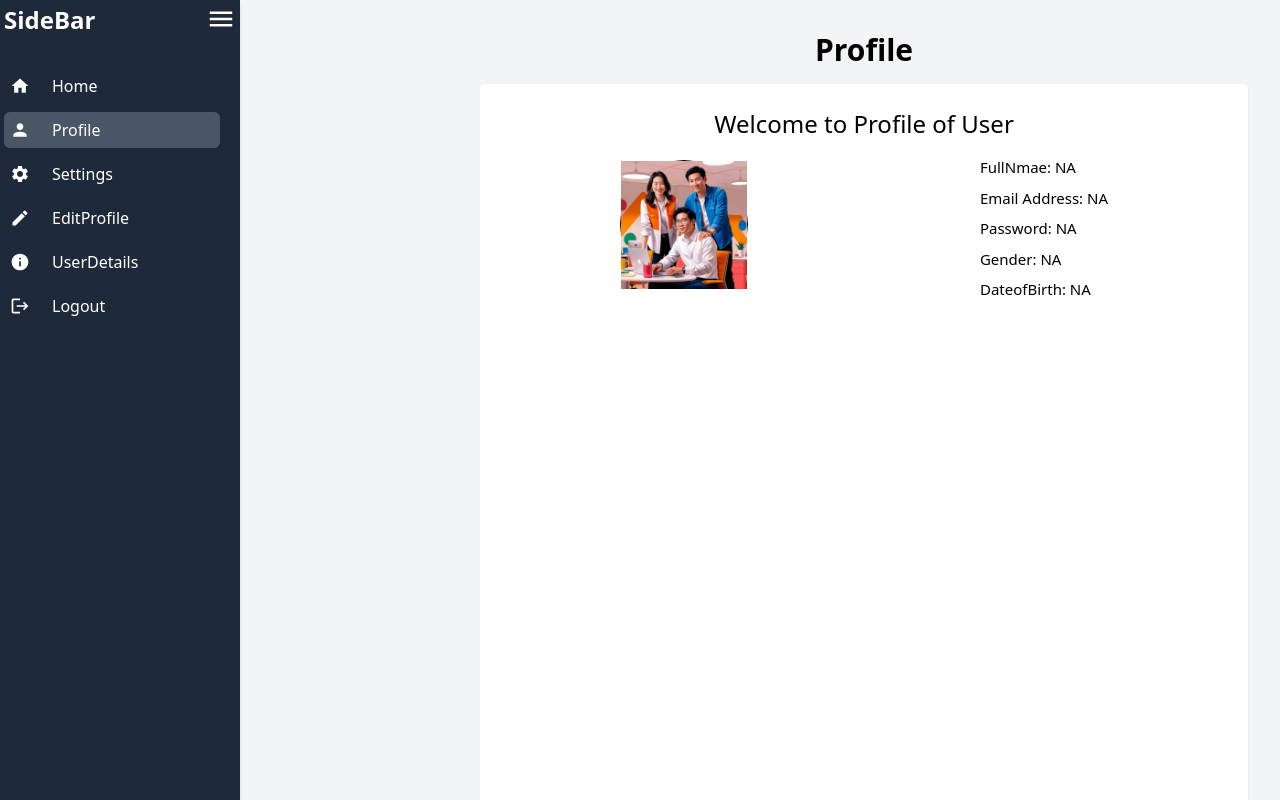
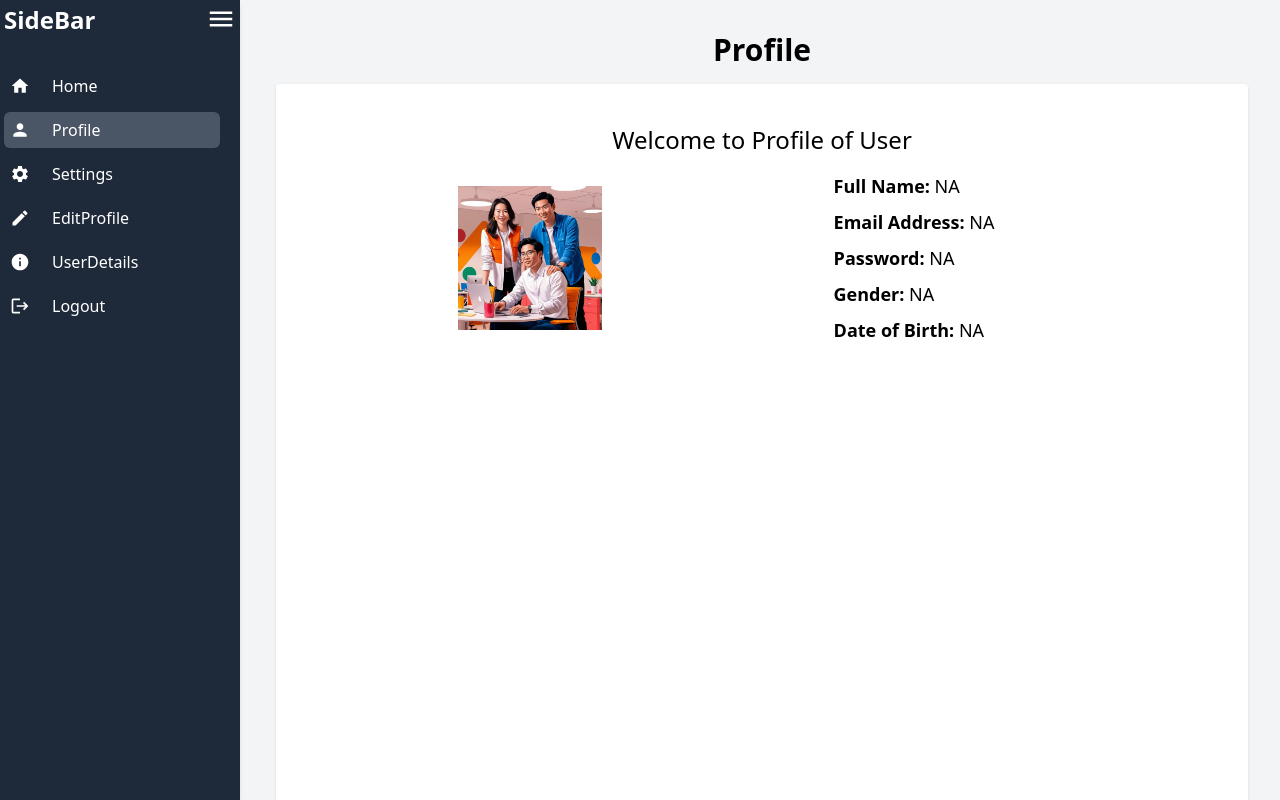
Before and after one commit to rajni-enrope/practice-project, a React (Vite) app: page /Dashboard in a window 1280 px wide. Both pictures are taken after a click on the item "Profile". Built offline with nearby package versions, Linux system fonts and the light colour scheme.

Commit message:
Updated profile page and edit profile page  layout and fixed mobile overflow

```diff
--- a/src/Components/EditProfilee.jsx
+++ b/src/Components/EditProfilee.jsx
@@ -96,25 +96,26 @@ const EditProfileNew = () => {
     };
 
     return (
-        <div>
-            <h1 className="p-4 pb-[5px] text-xl font-bold text-center">Your Profile</h1>
-            <form onSubmit={handleSubmit}>
-                <div className="flex flex-col md:flex-row gap-10 p-4">
-                    <div className="flex flex-col gap-4 w-full md:w-1/2">
-                        <div>
-                            <label htmlFor="FullName" className="text-sm font-medium text-gray-700">User Name</label>
+        <div className="w-full max-w-4xl mx-auto px-4 sm:px-6 md:px-8 py-4  ">
+            <h1 className="p-4 pb-[5px] text-lg md:text-xl font-bold text-center">Your Profile</h1>
+           <div>
+             <form onSubmit={handleSubmit}>
+                <div className="flex flex-col md:flex-row gap-10 p-4 ">
+                    <div className="flex flex-col gap-4 w-full md:w-1/2 md:gap-10">
+                        <div >
+                            <label htmlFor="FullName" className="text-xs md:text-sm font-medium text-gray-700">User Name</label>
                             <input type="text" id="FullName" name="FullName" placeholder="Enter your Email Address" value={UserName} onChange={(e) => setUserName(e.target.value)} className="border border-gray-400 p-2 rounded w-full" />
                         </div>
                         <div>
-                            <label htmlFor="EmailAddress" className="text-sm font-medium text-gray-700">Email Address</label>
+                            <label htmlFor="EmailAddress" className="text-xs md:text-sm font-medium text-gray-700">Email Address</label>
                             <input type="email" id="EmailAddress" name="EmailAddress" placeholder="Enter your Email Address" value={EmailAddress} onChange={(e) => setEmailAddress(e.target.value)} className="border border-gray-400 p-2 rounded w-full" />
                         </div>
                         <div>
-                            <label htmlFor="DateofBirth" className="text-sm font-medium text-gray-700">Date of Birth</label>
+                            <label htmlFor="DateofBirth" className="text-xs md:text-sm font-medium text-gray-700">Date of Birth</label>
                             <input type="date" id="DateofBirth" name="DateofBirth" value={DateofBirth} onChange={(e) => setDateofBirth(e.target.value)} className="border border-gray-400 p-2 rounded w-full" />
                         </div>
                         <div>
-                            <label htmlFor="gender" className="text-sm font-medium text-gray-700">Gender</label>
+                            <label htmlFor="gender" className="text-xs md:text-sm font-medium text-gray-700">Gender</label>
                             <select id="gender" name="gender" required value={Gender} onChange={(e) => setGender(e.target.value)} className="border border-gray-400 p-2 rounded w-full">
                                 <option value="">Select Gender</option>
                                 <option value="male">Male</option>
@@ -122,20 +123,20 @@ const EditProfileNew = () => {
                             </select>
                         </div>
                         <div>
-                            <label htmlFor="Password" className="text-sm font-medium text-gray-700">Password</label>
+                            <label htmlFor="Password" className="text-xs md:text-sm font-medium text-gray-700">Password</label>
                             <input type="password" id="Password" name="Password" placeholder="Enter your Password" value={Password} onChange={(e) => setPassword(e.target.value)} className="border border-gray-400 p-2 rounded w-full" />
                         </div>
                         <div>
-                            <label htmlFor="About" className="text-sm font-medium text-gray-700">About</label>
+                            <label htmlFor="About" className="text-xs md:text-sm font-medium text-gray-700">About</label>
                             <textarea id="About" name="About" rows="4" cols="50" placeholder="Type your message here..." value={About} onChange={(e) => setAbout(e.target.value)} className="border border-gray-400 p-2 rounded w-full" />
                         </div>
                     </div>
 
                     <div className="flex flex-col gap-1">
 
-                        <label className="text-sm font-bold text-gray-700">Upload Image</label><br />
+                        <label className="text-xs md:text-sm font-bold text-gray-700">Upload Image</label><br />
                         <input type="file" name="img" id="img" accept="image/*" onChange={handleImageChange} ref={fileInputRef} style={{ display: "none" }} />
-                        <img src={imagePreview} alt="Profile" id="profilePic" className="w-40 h-40 object-cover border border-gray-300 rounded" /><br />
+                        <img src={imagePreview} alt="Profile" id="profilePic" className="w-40 h-40 sm:w-50 sm:h-50 md:w-60 md:w-60  object-cover rounded-full mx-auto  border-gray-300 " /><br />
                         {formErrors.Image && <p className="text-red-500 text-sm">{formErrors.Image}</p>}
                         <button type="button" onClick={handleButtonClick} className="bg-blue-600 text-white px-4 py-2 rounded shadow hover:bg-blue-700 transition duration-200">Select Profile Pic</button>
 
@@ -145,6 +146,7 @@ const EditProfileNew = () => {
                 </div>
                 <button type="submit" onClick={handleSubmit} className="bg-blue-600 text-white px-4 py-2 rounded hover:bg-gray-800 mt-4 mx-4">Submit</button>
             </form>
+           </div>
         </div>
     )
 };
--- a/src/Components/ProfilePage.jsx
+++ b/src/Components/ProfilePage.jsx
@@ -30,25 +30,36 @@ const ProfilePage = () => {
     // };
 
     return (
-        <div>
-         <h1 className="text-center mb-4 text-2xl font-medium">Welcome to Profile of User</h1>
-      <div className="grid md:grid-cols-2  md:items-center md:text-left sm:max-xl:bg-blue-50 place-items-center">
-            <div className=" mb-4 w-24 h-24 md:w-32 md:h-32 object-cover rounded-full border">
-                <img src={localStorage.getItem("userImage") || "/images/Default.png"} alt="User Profile" className="w-24 h-24 md:w-32 md:h-32  object-cover borderr"></img>
+        <div className="p-4 max-w-screen-sm mx-auto overflow-hidden">
+            <h1 className="text-center mb-4 text-xl md:text-2xl font-medium break-words">Welcome to Profile of User</h1>
+            <div className="grid md:grid-cols-2  md:items-center md:text-left sm:max-xl:bg-blue-50 place-items-center">
+                 {/* <div className="grid md:grid-cols-2 gap-4 md:items-center text-center md:text-left sm:max-xl:bg-blue-50 place-items-center"> */}
+                 {/* <div className="w-24 h-24 md:w-32 md:h-32 rounded-full border overflow-hidden mx-auto"> */}
+              <div className="grid md:grid-cols-2 gap-4 md:items-center text-center md:text-left sm:max-xl:bg-blue-50 place-items-center">
+        <img
+          src={localStorage.getItem("userImage") || "/images/Default.png"}
+          alt="User Profile"
+          className="w-full h-full object-cover "
+        />
+      </div>
+
+                <div className=" space-y-2 text-sm sm:text-base md:text-lg break-word">
+                    {/* <h1 className=" md:text-2xl  mb-2 font-medium   text-2xl  break-words">FullName: {""}{localStorage.getItem("FullName") ? localStorage.getItem("FullName") : "NA"}</h1>
+                <h1 className=" md:text-2xl  mb-2 font-medium   text-2xl  break-words">Email Address: {""}{localStorage.getItem("EmailAddress") ? localStorage.getItem("EmailAddress") : "NA"}</h1>
+                <h1 className=" md:text-2xl  mb-2 font-medium   text-2xl  break-words">Password: {""}{localStorage.getItem("Password") ? localStorage.getItem("Password") : "NA"}</h1>
+                <h1 className=" md:text-2xl  mb-2 font-medium   text-2xl  break-words">Gender: {""}{localStorage.getItem("Gender") ? localStorage.getItem("Gender") : "NA"}</h1>
+                <h1 className=" md:text-2xl  mb-2 font-medium   text-2xl  break-words">DateofBirth: {""}{localStorage.getItem("DateOfBirth") ? localStorage.getItem("DateOfBirth") : "NA"}</h1> */}
+                    <p ><strong>Full Name:</strong> {localStorage.getItem("FullName") || "NA"}</p>
+                    <p><strong>Email Address:</strong> {localStorage.getItem("EmailAddress") || "NA"}</p>
+                    <p><strong>Password:</strong> {localStorage.getItem("Password") || "NA"}</p>
+                    <p><strong>Gender:</strong> {localStorage.getItem("Gender") || "NA"}</p>
+                    <p><strong>Date of Birth:</strong> {localStorage.getItem("DateOfBirth") || "NA"}</p>
+                </div>
 
             </div>
-            <div>
-                <h1 className="  mb-2 font-medium text-[15px]">FullNmae: {""}{localStorage.getItem("FullName") ? localStorage.getItem("FullName") : "NA"}</h1>
-                <h1 className=" mb-2 font-medium text-[15px]">Email Address: {""}{localStorage.getItem("EmailAddress") ? localStorage.getItem("EmailAddress") : "NA"}</h1>
-                <h1 className=" mb-2 font-medium text-[15px]">Password: {""}{localStorage.getItem("Password") ? localStorage.getItem("Password") : "NA"}</h1>
-                <h1 className=" mb-2 font-medium text-[15px]">Gender: {""}{localStorage.getItem("Gender") ? localStorage.getItem("Gender") : "NA"}</h1>
-                <h1 className=" mb-2 font-medium text-[15px]">DateofBirth: {""}{localStorage.getItem("DateOfBirth") ? localStorage.getItem("DateOfBirth") : "NA"}</h1>
-            </div>
+
 
         </div>
-
-
-    </div>
 
 
 
--- a/src/Components/UserDetail.jsx
+++ b/src/Components/UserDetail.jsx
@@ -1,13 +1,21 @@
 const UserDetails =()=>{
     return(
-        <div>
-            <h1 className="text-center text-2xl font-bold text-blue-600">Welcome To User Managment System</h1>
+        <div className="p-4 max-w-screen-sm mx-auto overflow-hidden gap-4">
+            <h1 className="text-center mb-4 text-lg sm:text-xl md:text-2xl font-medium break-words">Welcome To User Managment System</h1>
        <div>
-        <h1 className=" text-lg font-medium text-black">User name -{""}{localStorage.getItem("FullName")?localStorage.getItem("FullName"):"NA"}</h1>
+        {/* <h1 className=" text-lg font-medium text-black">User name -{""}{localStorage.getItem("FullName")?localStorage.getItem("FullName"):"NA"}</h1>
         <h1 className=" text-lg font-medium text-black">Email Address -{""}{localStorage.getItem("EmailAddress")?localStorage.getItem("EmailAddress"):"NA"} </h1>
         <h1 className=" text-lg font-medium text-black">Password - {""}{localStorage.getItem("Password")?localStorage.getItem("Password"):"NA"}</h1>
         <h1 className=" text-lg font-medium text-black">Date Of Birth -  {""}{localStorage.getItem("DateOfBirth")?localStorage.getItem("DateOfBirth"):"NA"}</h1>
-        <h1 className=" text-lg font-medium text-black">About - {""}{localStorage.getItem("About")?localStorage.getItem("About"):"NA"}</h1>
+        <h1 className=" text-lg font-medium text-black">About - {""}{localStorage.getItem("About")?localStorage.getItem("About"):"NA"}</h1> */}
+       </div>
+
+       <div className=" space-y-2 text-sm sm:text-base md:text-lg break-word">
+                    <p ><strong>User name:</strong> {""}{localStorage.getItem("FullName") || "NA"}</p>
+                    <p><strong>Email Address:</strong> {""}{localStorage.getItem("EmailAddress") || "NA"}</p>
+                    <p><strong>Password:</strong> {""}{localStorage.getItem("Password") || "NA"}</p>
+                    <p><strong>About:</strong> {""}{localStorage.getItem("About") || "NA"}</p>
+                    <p><strong>Date of Birth:</strong> {""}{localStorage.getItem("DateOfBirth") || "NA"}</p>
        </div>
         </div>
     );
--- a/src/MainComponent/Dashboard.jsx
+++ b/src/MainComponent/Dashboard.jsx
@@ -67,18 +67,19 @@ const Dashboard = () => {
 
     <div className="flex bg-gray-100 min-h-screen">
       <Sidebar tabs={tabs} activeTab={activeTab} onTabClick={setActiveTab} opensidebar={opensidebar} setopensidebar={setopensidebar} />
- {opensidebar && (
-      <div
-        className="fixed inset-0 bg-black opacity-50 z-40 md:hidden"
+     {opensidebar && (
+      <div className="fixed inset-0 bg-black opacity-50 z-40 md:hidden"
         onClick={() => setopensidebar(false)}
       />
     )}
 
     {/* Sidebar fixed on left with toggle width, Content area scrolls independentlyand Responsive collapse on smaller screens*/}
       <main  className={`flex-1 p-8 overflow-y-auto max-h-screen transition-all duration-300
-    md:ml-60 md:pl-0
-    ${opensidebar && "ml-0"}
+   'md:ml-60  pr-4' : 'md:ml-16 ml-1 pr-4'
+   ${opensidebar ? 'ml-0' : 'ml-8 md:ml-0' }
+
   `}  >
+    {/* mobile ml-8, desktop md:ml-1 */}
         <h1 className="text-3xl font-semibold mb-4 text-center flex-shrink-0">{activeTab}</h1>
         <div className="bg-white shadow p-6 rounded min-h-full">
           {renderContent()}
```
